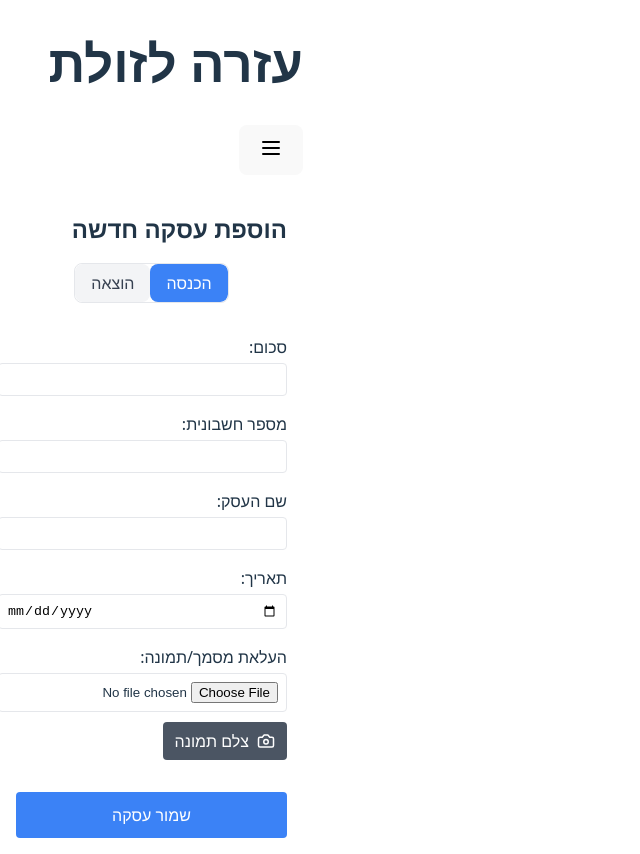
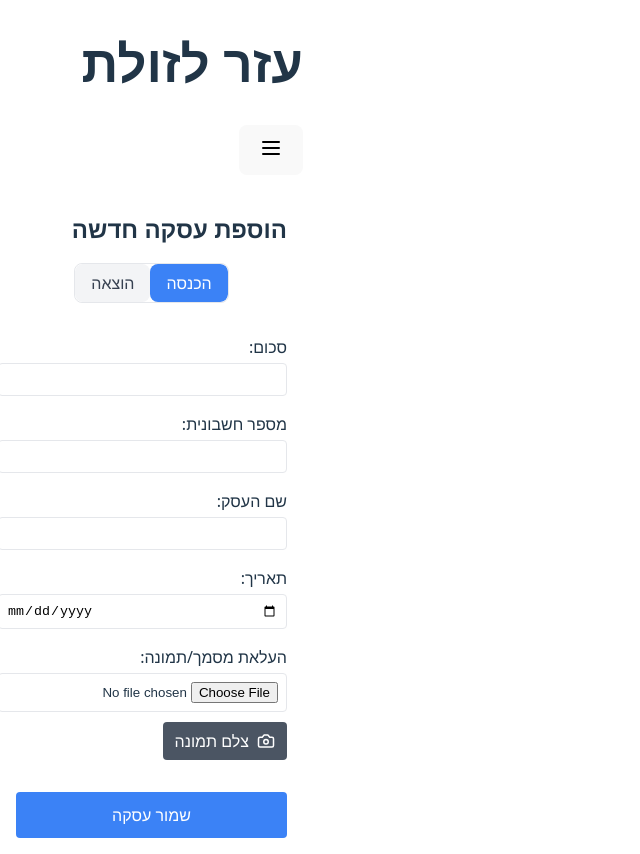
Before and after one commit to sitton87/transactions-app, a React (Vite) app: page /add in a window 1280 px wide. Shown: the whole page, without its empty margins (0-640 px from the left). Built offline with nearby package versions, Linux system fonts and the light colour scheme.

Commit message:
עזר לזולת

```diff
--- a/src/components/Layout.jsx
+++ b/src/components/Layout.jsx
@@ -29,7 +29,7 @@
       {/* Header */}
       <header className="flex items-center justify-between p-4 bg-white shadow fixed top-0 right-0 w-full z-30">
         <div className="flex items-center">
-          <h1 className="text-lg font-bold">עזרה לזולת</h1>
+          <h1 className="text-lg font-bold">עזר לזולת</h1>
         </div>
         <button onClick={toggleMenu} aria-label="תפריט">
           {isOpen ? <X className="w-6 h-6" /> : <Menu className="w-6 h-6" />}
```
